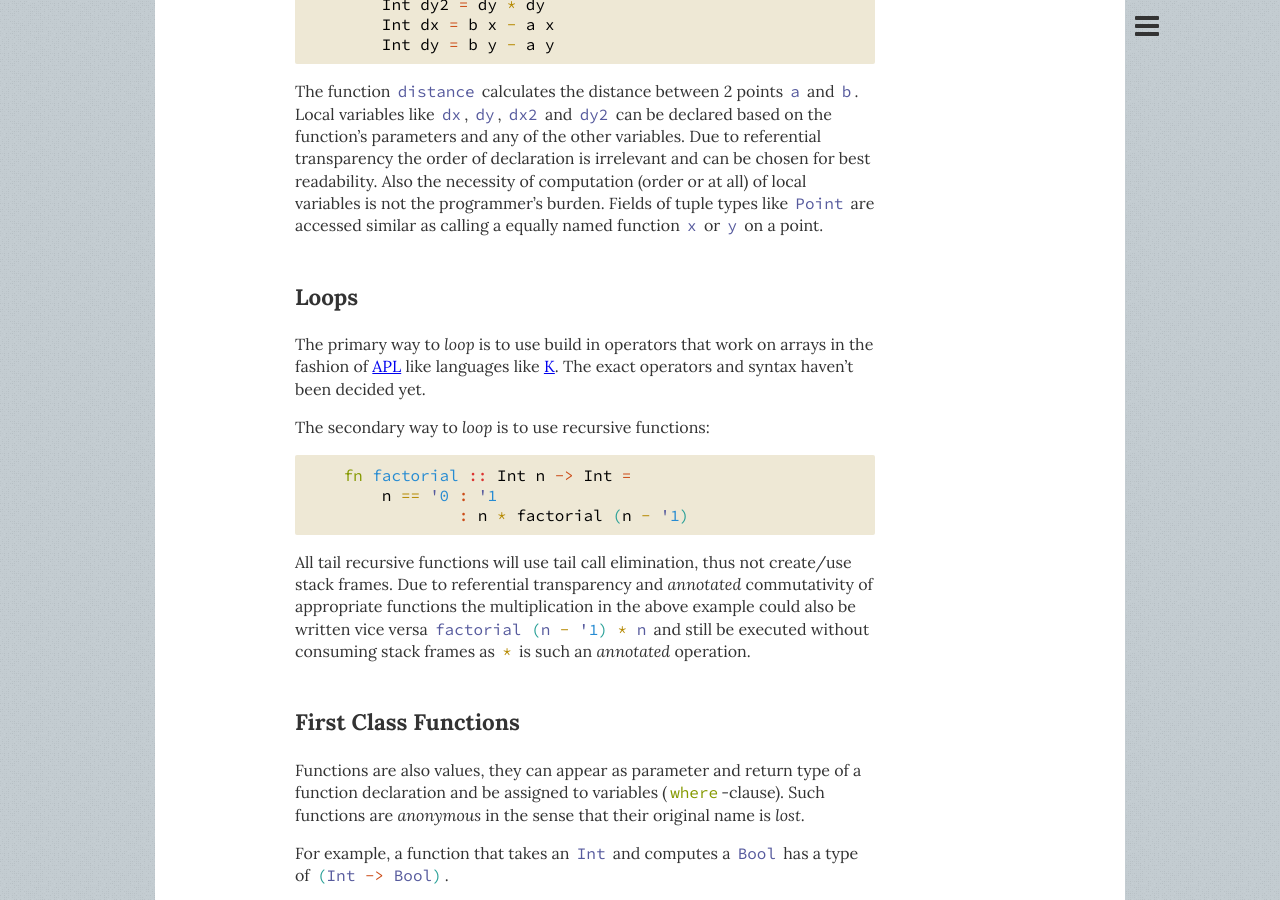
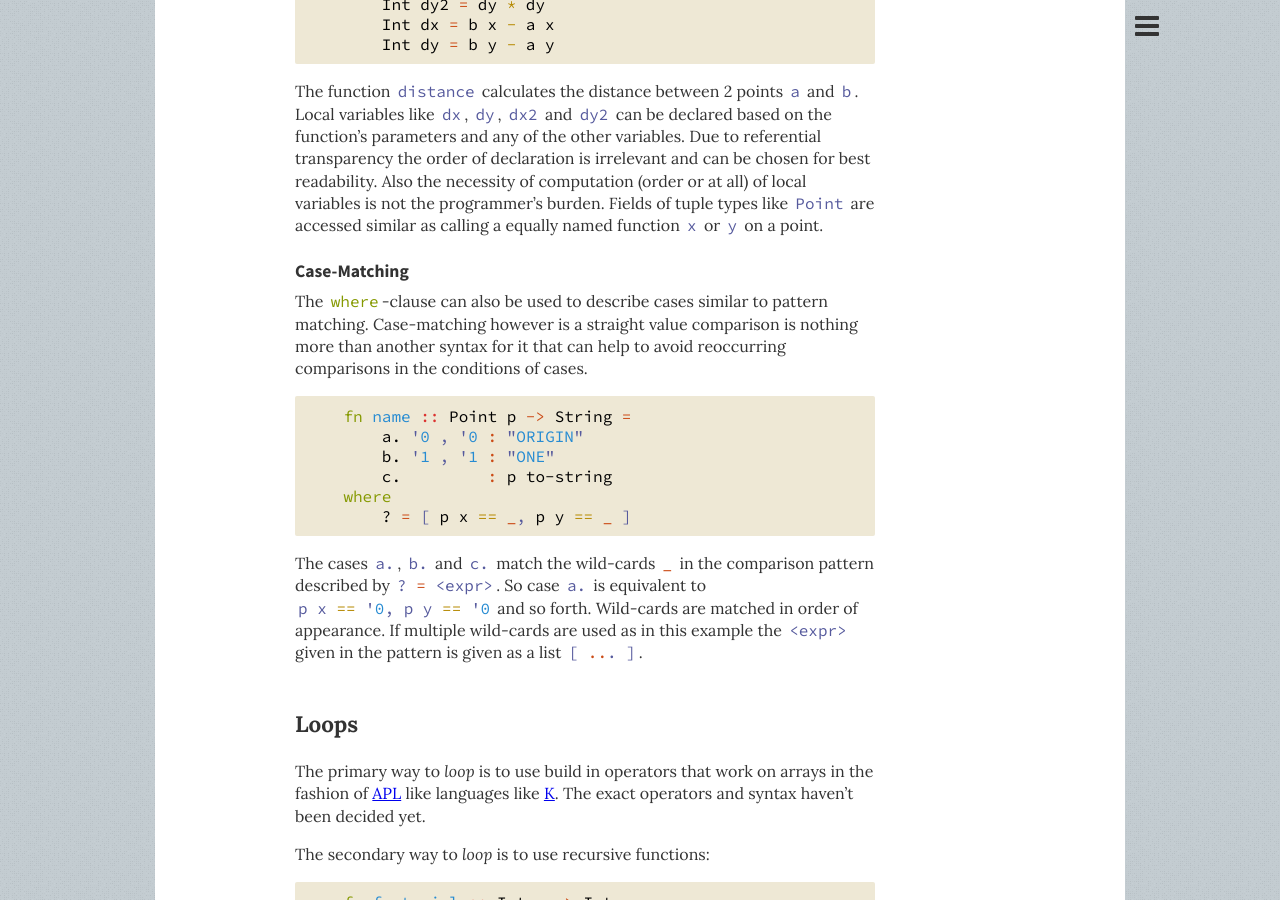
Before and after one commit to bruno-lang/bruno-lang.github.io, a Jekyll site: the page built from in-a-nutshell/index.md, in a window 1280 px wide and 900 px high, scrolled down 10501 px. Built offline with Jekyll 4.4.1, drawn with Linux system fonts in a browser that asks for light colours; nearby versions of some CDN libraries.

Commit message:
case-matching

```diff
--- a/in-a-nutshell/index.md
+++ b/in-a-nutshell/index.md
@@ -427,6 +427,26 @@ can be chosen for best readability. Also the necessity of computation (order or
 at all) of local variables is not the programmer's burden. Fields of tuple
 types like `Point` are accessed similar as calling a equally named function `x`
 or `y` on a point.
+
+#### Case-Matching
+The `where`-clause can also be used to describe cases similar to pattern
+matching. Case-matching however is a straight value comparison is nothing more
+than another syntax for it that can help to avoid reoccurring comparisons
+in the conditions of cases.
+
+		fn name :: Point p -> String =
+			a. '0 , '0 : "ORIGIN"
+			b. '1 , '1 : "ONE"
+			c.         : p to-string
+		where
+			? = [ p x == _, p y == _ ]
+
+The cases `a.`, `b.` and `c.` match the wild-cards `_` in the comparison
+pattern described by `? = <expr>`. So case `a.` is equivalent to
+`p x == '0, p y == '0` and so forth. Wild-cards are matched in order of
+ appearance. If multiple wild-cards are used as in this example the `<expr>`
+given in the pattern is given as a list `[ ... ]`.
+
 
 ### Loops
 The primary way to _loop_ is to use build in operators that work on arrays in
```
